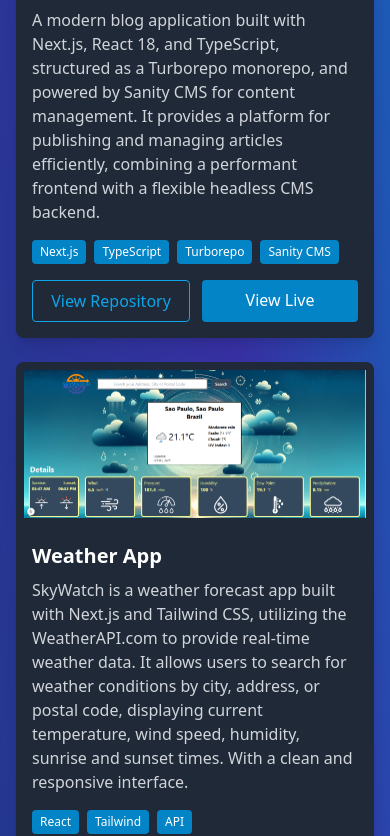
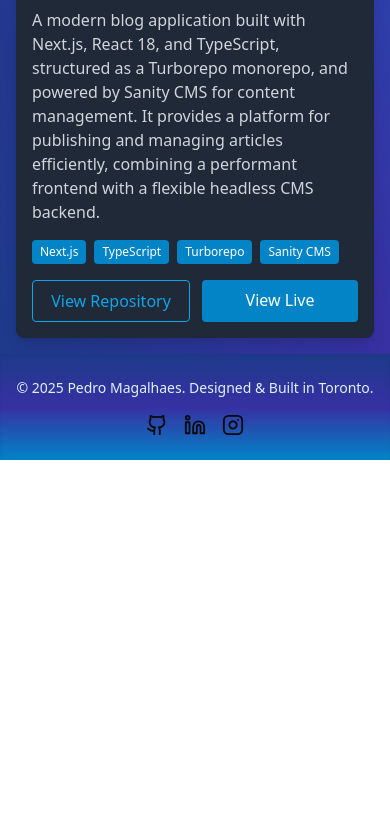
Before and after one commit to laranjeirapedro/new_portfolio_v2, a Next.js app: page / in a window 390 px wide. Shown: the part 1668-2504 px from the top of the page. After the commit the page ends 2128 px from the top, so only its background shows below. Built offline with nearby package versions, Linux system fonts and the light colour scheme.

Commit message:
fix responsive layout bugs

```diff
--- a/src/components/home/project-highlight.tsx
+++ b/src/components/home/project-highlight.tsx
@@ -6,7 +6,7 @@
     <section className="w-full max-w-7xl mx-auto px-4 pb-4">
       <h2 className="text-xl md:text-4xl bg-gradient-to-r from-sky-500 via-indigo-500 to-blue-700 text-white text-center font-bold mb-4 border-blue rounded-full py-2">Highlighted Projects</h2>
       <div className="grid gap-6 grid-cols-1 md:grid-cols-2">
-        {projects.slice(0, 4).map((p) => (
+        {projects.slice(0, 2).map((p) => (
           <ProjectCard key={p.title} {...p} />
         ))}
       </div>
```
